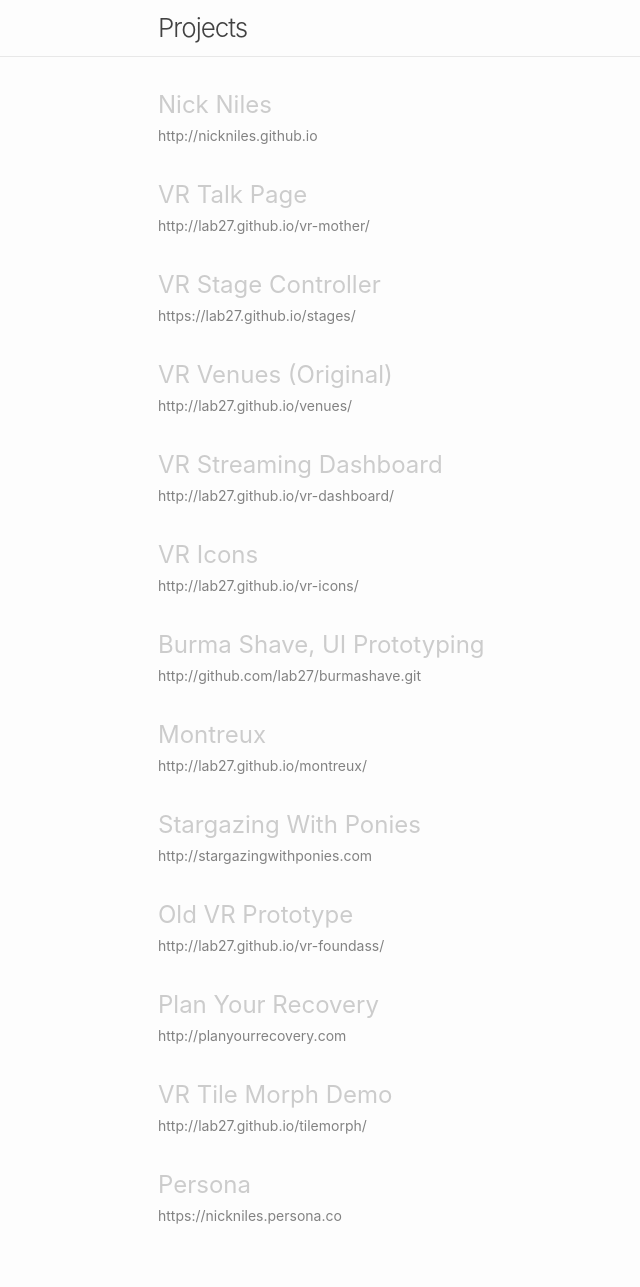
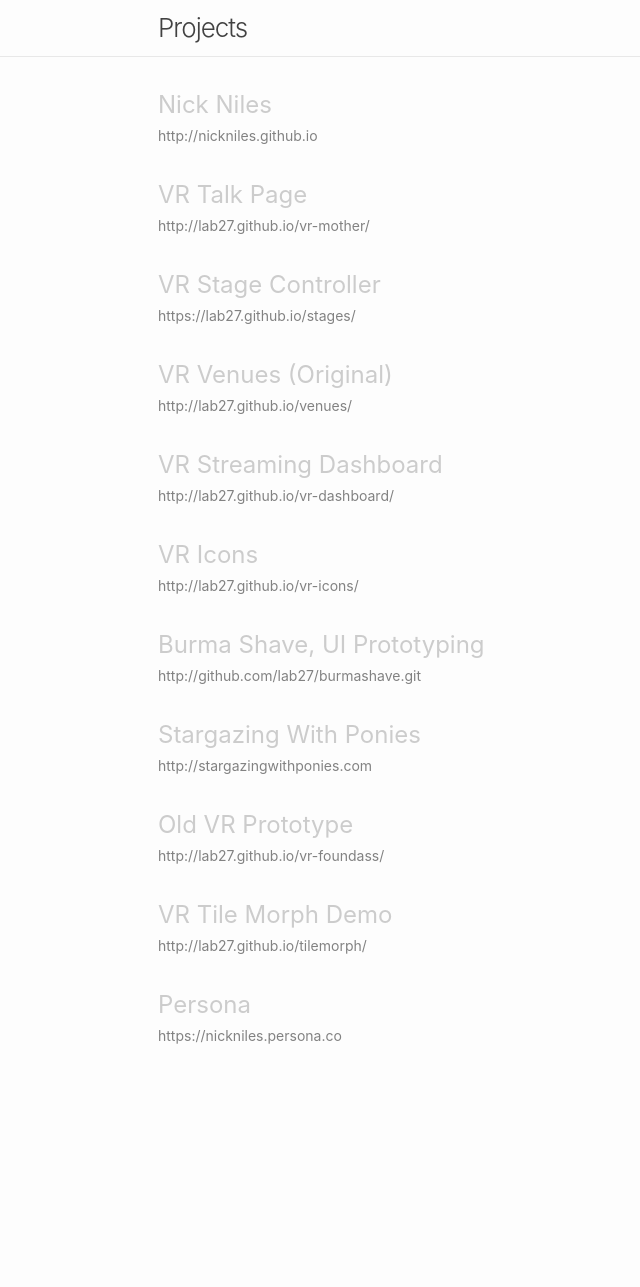
Before and after one commit to lab27/lab27.github.io, a Jekyll site: the page built from index.html, in a window 1280 px wide. Shown: the whole page, without its empty margins (112-752 px from the left). Built offline with Jekyll 4.4.1, drawn with Linux system fonts in a browser that asks for light colours; after the commit the page ends 1107 px from its top, so only the background shows below that.

Commit message:
remove a couple proj

```diff
--- a/_data/pages.yml
+++ b/_data/pages.yml
@@ -12,14 +12,10 @@
   url: http://lab27.github.io/vr-icons/
 - title: Burma Shave, UI Prototyping
   url: http://github.com/lab27/burmashave.git
-- title: Montreux
-  url: http://lab27.github.io/montreux/
 - title: Stargazing With Ponies
   url: http://stargazingwithponies.com
 - title: Old VR Prototype
   url: http://lab27.github.io/vr-foundass/
-- title: Plan Your Recovery
-  url: http://planyourrecovery.com
 - title: VR Tile Morph Demo
   url: http://lab27.github.io/tilemorph/
 - title: Persona
```
